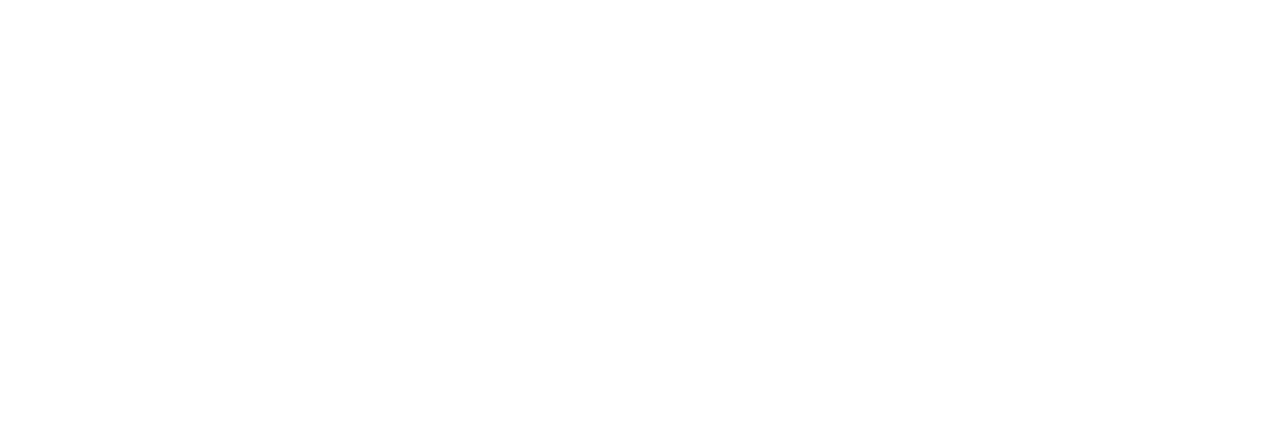
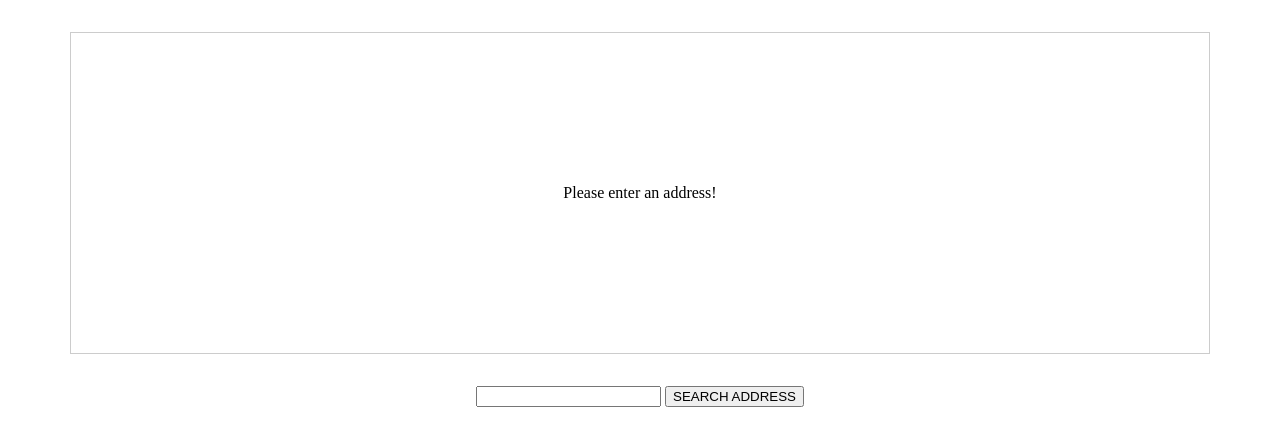
Before and after one commit to johnsonav1992/typescript-g-maps-clone, a website built with webpack: page index.html in a window 1280 px wide. Built offline with nearby package versions, Linux system fonts and the light colour scheme.

Commit message:
styles and packages added

```diff
--- /dev/null
+++ b/app.css
@@ -0,0 +1,19 @@
+#html {
+  font-family: sans-serif;
+}
+
+#map {
+  width: 90%;
+  height: 20rem;
+  border: 1px solid #ccc;
+  margin: 2rem auto;
+  display: flex;
+  justify-content: center;
+  align-items: center;
+  text-align: center;
+}
+
+form {
+  text-align: center;
+  margin: 2rem auto;
+}
--- a/index.html
+++ b/index.html
@@ -6,7 +6,15 @@
   <meta http-equiv="X-UA-Compatible" content="ie=edge">
   <title>Understanding TypeScript</title>
   <script src="dist/bundle.js" defer></script>
+  <link rel="stylesheet" href="./app.css">
 </head>
 <body>
+  <div id="map">
+    <p>Please enter an address!</p>
+  </div>
+  <form >
+    <input type="text" id="address">
+    <button type="submit">SEARCH ADDRESS</button>
+  </form>
 </body>
 </html>
```
Also changed, not shown: 1 other file.
